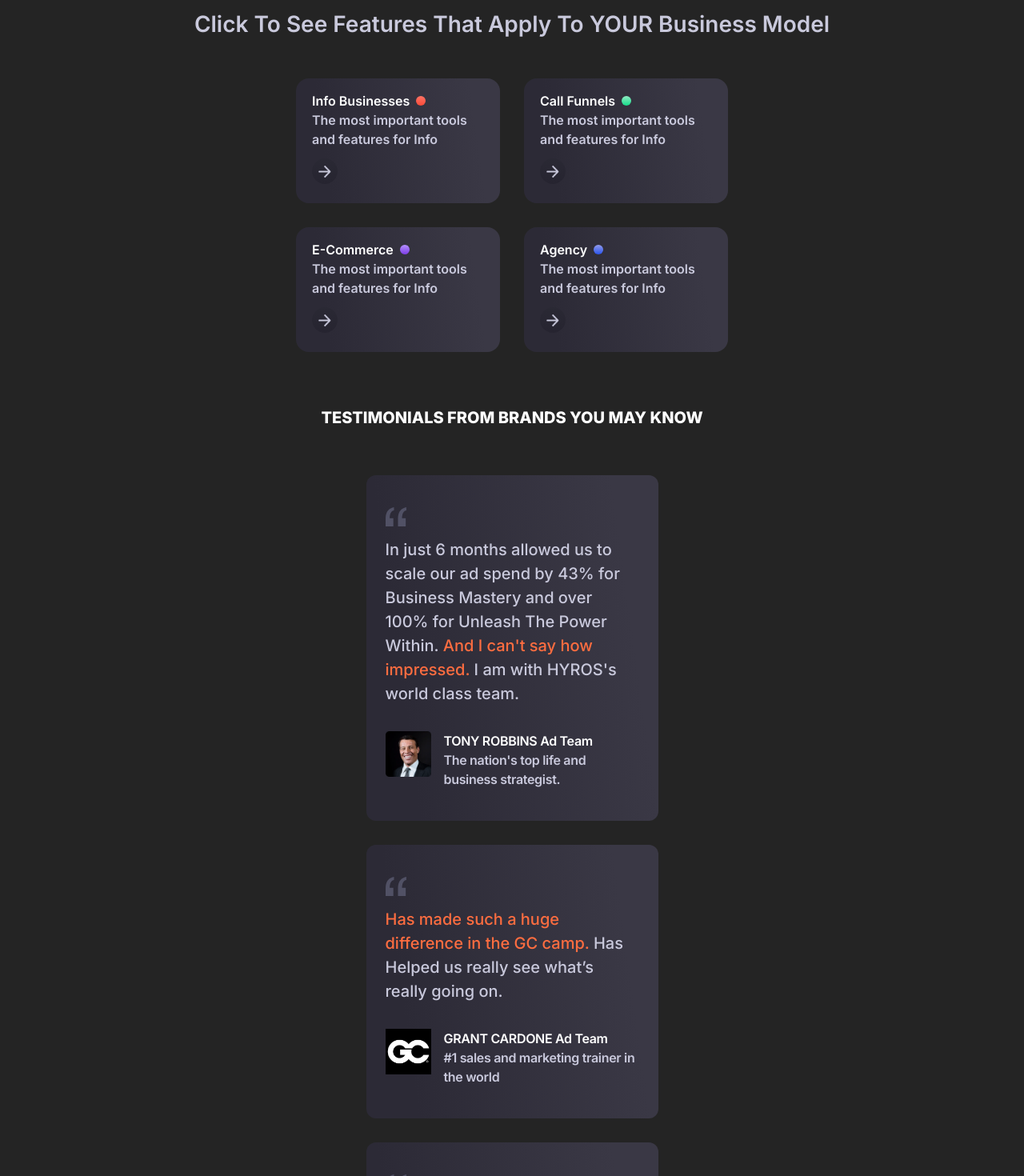
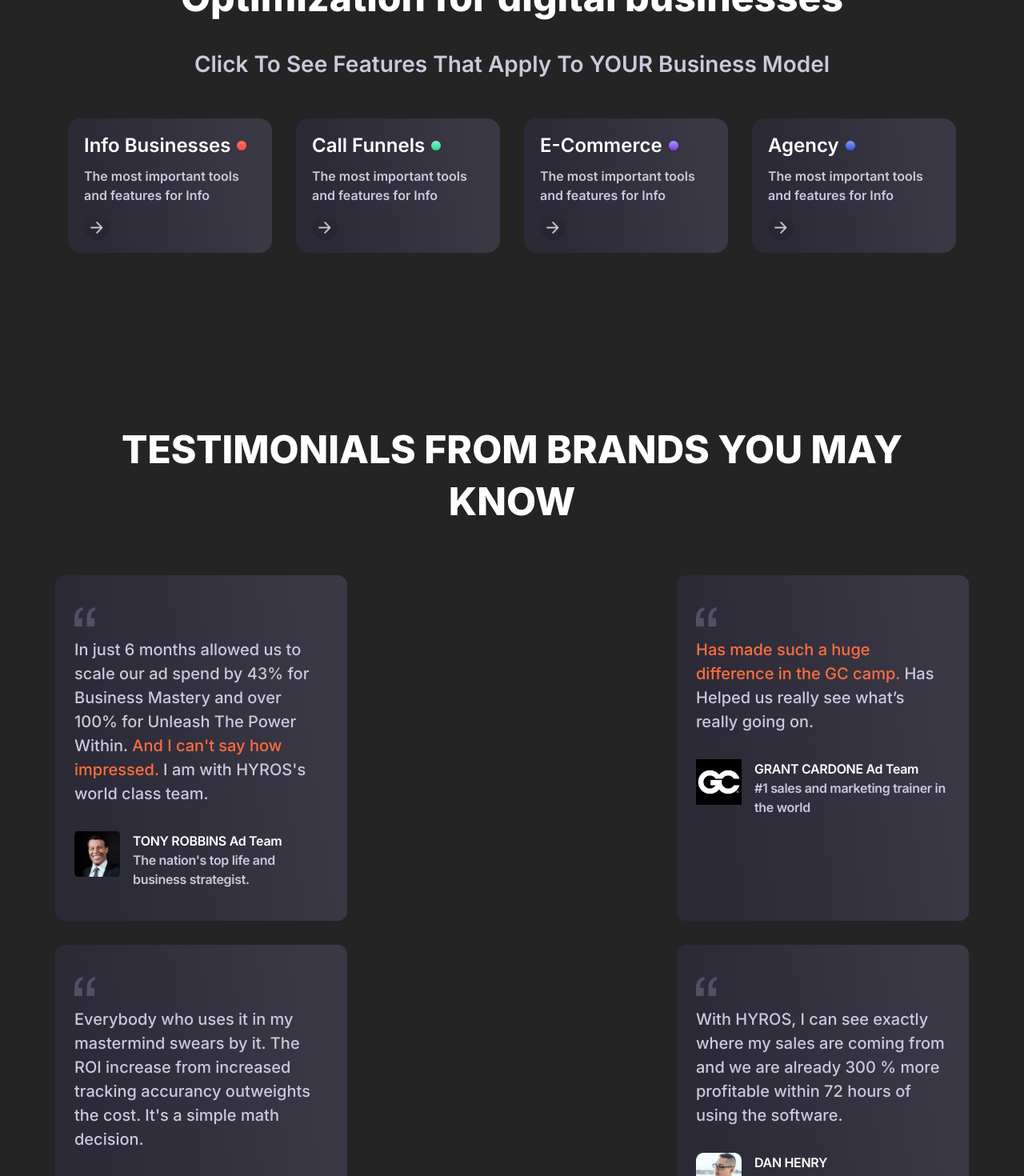
Before and after one commit to Spyro7883/Hyros-Webpage, a Next.js app: page / in a window 1280 px wide. Shown: the part 1540-3010 px from the top of the page at 80% size. Built offline with nearby package versions, Linux system fonts and the light colour scheme.

Commit message:
queries for business model component added

```diff
--- a/src/app/components/Testimonials.tsx
+++ b/src/app/components/Testimonials.tsx
@@ -1,12 +1,14 @@
 import styles from "../styles/testimonials.module.scss";
 import Image from "next/image";
 import type { TestimonialPost } from "../utils";
+import useWindowWidth from "../hooks/useWindow";
 
 type TestimonialsProps = {
     testimonials: TestimonialPost[];
 }
 
 const Testimonials: React.FC<TestimonialsProps> = ({ testimonials }) => {
+    const usersWidth = useWindowWidth() || 0;
     return (
         <>
             <section
@@ -16,15 +18,17 @@
                 <h4 className={styles.title}>
                     Testimonials from brands you may know
                 </h4>
+                <div className={styles.group}>
                     {testimonials.map((post, id) => (
                         <div className={styles.content} key={id}>
+                            {usersWidth >= 287 ?
                                 <Image
                                     src="/Hyros_Quotes.svg"
                                     alt="Quotes"
                                     width={26}
                                     height={24}
                                     priority
-                        />
+                                /> : ""}
                             <p className={styles.message}>
                                 {post.author_message.map((message, message_id) => {
                                     if (typeof message === 'string') {
@@ -34,13 +38,14 @@
                                 })}
                             </p>
                             <div className={styles.writer}>
+                                {usersWidth >= 287 ?
                                     <Image
                                         src={`/${post.author_profile}`}
                                         alt={post.author_name}
                                         width={57}
                                         height={57}
                                         priority
-                            />
+                                    /> : ""}
                                 <div className={styles.wrapper}>
                                     <p className={styles.author}>
                                         {post.author_name}
@@ -52,6 +57,7 @@
                             </div>
                         </div>
                     ))}
+                </div>
             </section>
         </>)
 }
--- a/src/app/styles/business_model.module.scss
+++ b/src/app/styles/business_model.module.scss
@@ -7,12 +7,11 @@
         display: flex;
         flex-direction: column;
         align-items: center;
-        grid-column: 2/3;
+        padding-block: 3.125rem;
     }
 
     &.second {
         background: rgb(36, 34, 44);
-        padding-block: 3.125rem;
     }
 }
 
@@ -36,7 +35,7 @@
     }
 
     &.message {
-        margin-block-end: .75rem;
+        margin-block: .5rem .75rem;
         color: #C9C9DC;
         text-align: start;
     }
@@ -93,6 +92,7 @@
         padding-block: 1rem;
         border-radius: 1rem;
         background: linear-gradient(262deg, #3A3845 13.92%, #2C2A36 84.19%);
+        transition: all .3s ease-out 0s;
 
         &>div {
             display: inline-flex;
@@ -171,6 +171,14 @@
 }
 
 @media screen and (min-width: 641px) {
+    section {
+
+        &.first,
+        &.second {
+            grid-column: 2/3;
+        }
+    }
+
     p {
         &.title {
             font-size: 2rem;
@@ -205,5 +213,16 @@
             font-size: 1.75rem;
             line-height: 1.43;
         }
+
+        &.category {
+            font-size: 1.5rem;
+        }
+    }
+
+    div {
+        &.container {
+            max-width: 100%;
+            flex-wrap: nowrap;
+        }
     }
 }
--- a/src/app/styles/review.module.scss
+++ b/src/app/styles/review.module.scss
@@ -5,7 +5,7 @@
         @include mixins.font_reusable("Inter", 500, 1rem);
         text-align: center;
         margin-block-start: 2.25rem;
-        grid-column: 2/3;
+
     }
 }
 
@@ -91,6 +91,12 @@
 }
 
 @media screen and (min-width: 641px) {
+    section {
+        &.container {
+            grid-column: 2/3;
+        }
+    }
+
     h2 {
         &.title {
             font-size: 2rem;
--- a/src/app/styles/testimonials.module.scss
+++ b/src/app/styles/testimonials.module.scss
@@ -5,7 +5,7 @@
         display: flex;
         flex-direction: column;
         align-items: center;
-        grid-column: 2/3;
+        margin-block: 3.125rem;
     }
 }
 
@@ -16,20 +16,22 @@
         text-align: center;
         line-height: normal;
         text-transform: uppercase;
-        margin-block-start: 4.375rem;
+        margin-block-start: 3.125rem;
         margin-block-end: 3.75rem;
     }
 }
 
 div {
+    &.group {
+        display: flex;
+        flex-direction: column;
+        gap: 1.875rem;
+    }
 
     &.content {
-        min-width: 12rem;
-        width: 90%;
         max-width: 22.8125rem;
         min-height: 21.2rem;
-        padding: 2.5rem 1.5rem;
-        margin-block-end: 1.875rem;
+        padding: 1rem 0;
         border-radius: .75rem;
         background: linear-gradient(262deg, #3A3845 13.92%, #2C2A36 84.19%);
     }
@@ -42,7 +44,6 @@
 
     &.wrapper {
         @include mixins.font_reusable("Inter", 600, 1rem);
-        margin-inline-start: 1rem;
     }
 }
 
@@ -55,8 +56,7 @@
 p {
     &.message {
         @include mixins.font_reusable("Inter", 500, 1.25rem);
-        margin-block-start: .875rem;
-        margin-block-end: 2rem;
+        margin-block: 0 2rem;
         color: rgb(201, 201, 220);
     }
 
@@ -73,9 +73,56 @@
 
 @media screen and (min-width: 287px) {
     div {
+        &.content {
+            padding: 2.5rem 1.5rem;
+        }
+
         &.writer {
             flex-direction: row;
             gap: 0;
         }
+
+        &.wrapper {
+            margin-inline-start: 1rem;
+        }
+    }
+
+    p {
+        &.message {
+            margin-block-start: .875rem;
+        }
     }
 }
+
+@media screen and (min-width: 641px) {
+    section {
+        &.container {
+            grid-column: 2/3;
+        }
+    }
+
+    div {
+        &.group {
+            justify-content: space-between;
+            flex-direction: row;
+            flex-wrap: wrap;
+            max-width: 71.375rem;
+        }
+    }
+}
+
+@media screen and (min-width:960px) {
+    h4 {
+        &.title {
+            font-size: 3rem;
+            line-height: 1.34;
+            margin-block-start: 0;
+        }
+    }
+
+    section {
+        &.container {
+            margin-block: 10.25rem;
+        }
+    }
+}
--- a/src/app/styles/title.module.scss
+++ b/src/app/styles/title.module.scss
@@ -5,7 +5,7 @@
         margin-block-start: 6.5625rem;
         text-align: center;
         line-height: normal;
-        grid-column: 2/3;
+
     }
 }
 
@@ -42,6 +42,7 @@
         &.container {
             text-align: start;
             padding-inline: 1rem;
+            grid-column: 2/3;
         }
     }
 
```
Lines whose indentation alone changed are shown as unchanged.
